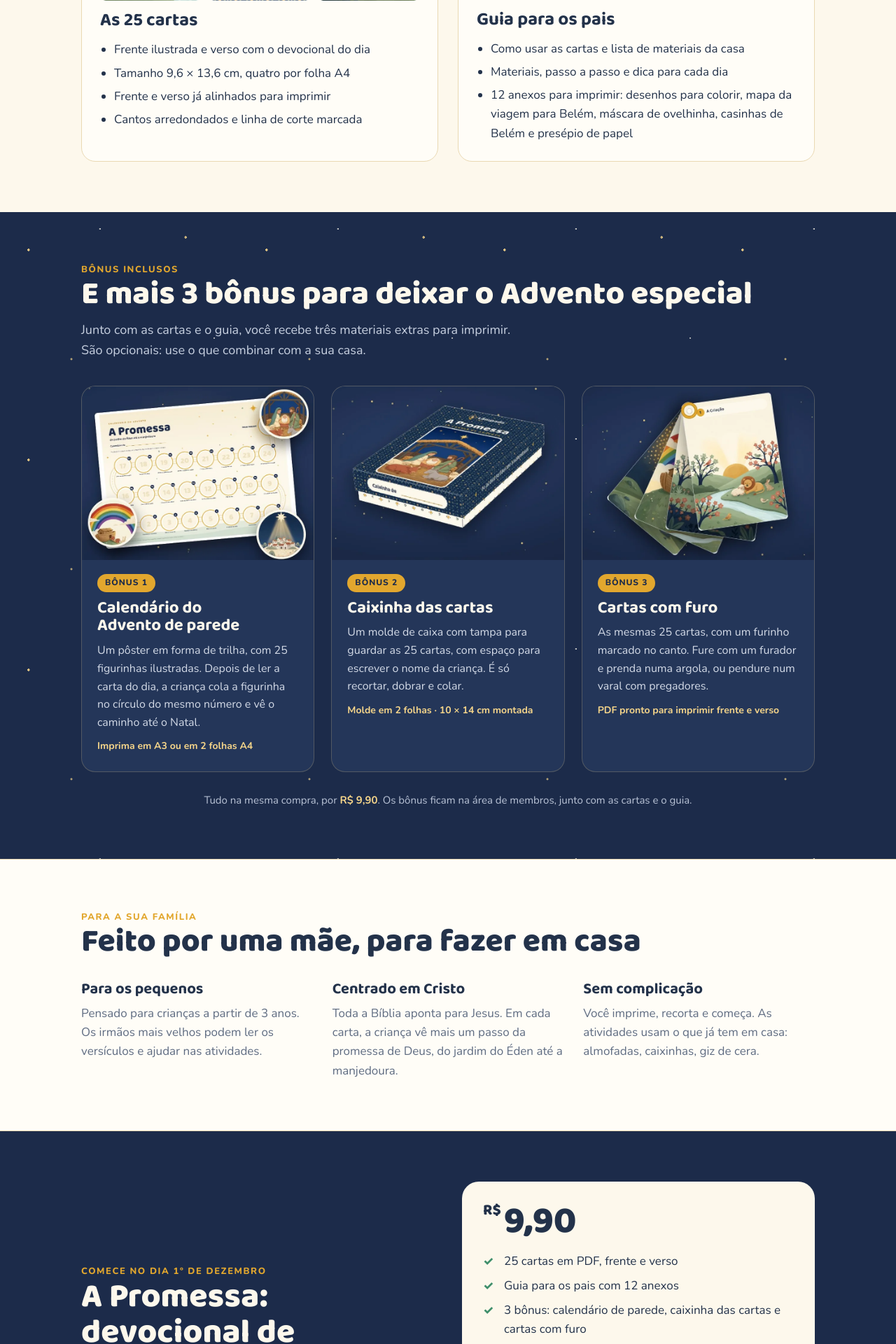
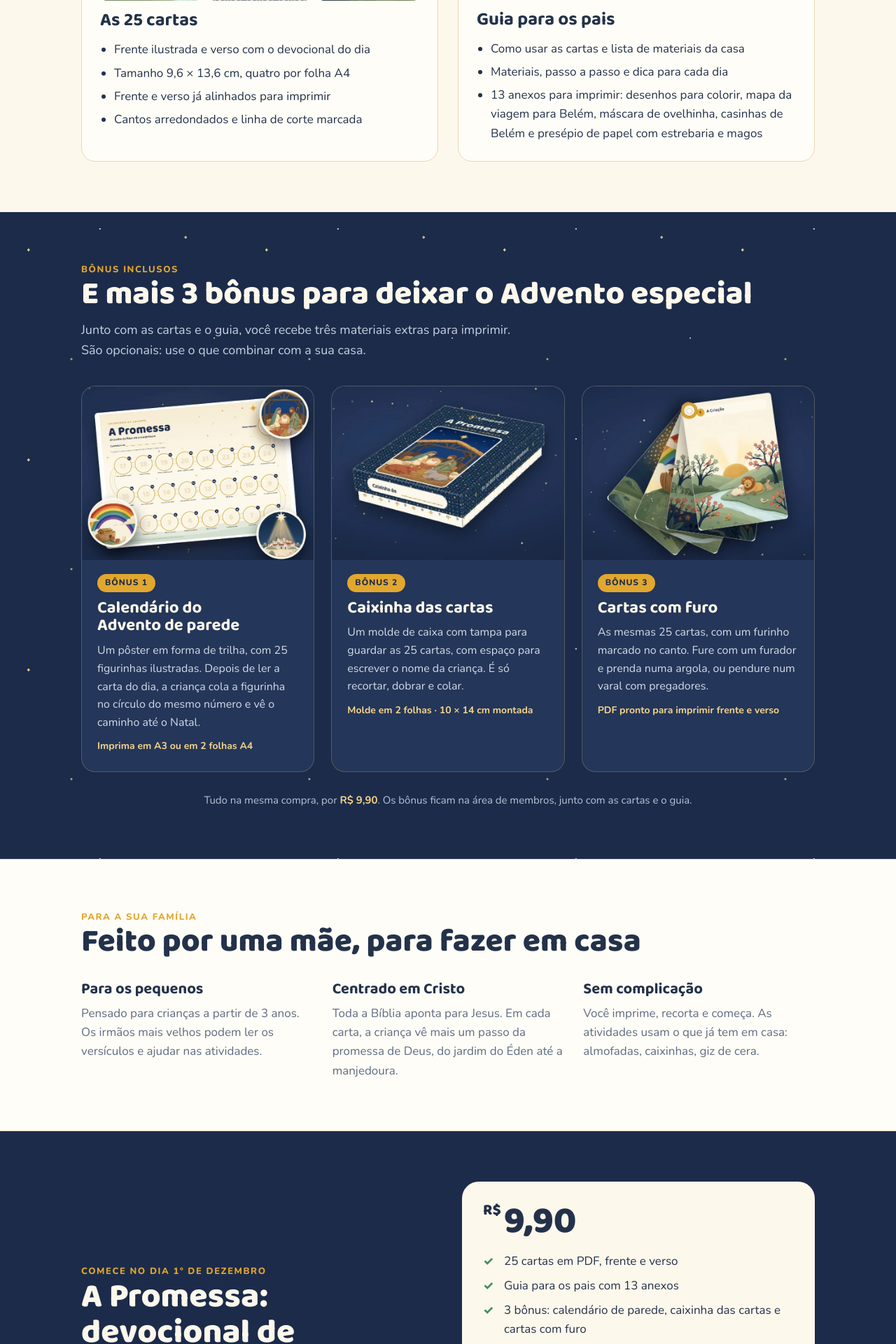
Before and after one commit to ElisaSchulz/educacao-infantil, a plain HTML site: page a-promessa/index.html in a window 1280 px wide. Shown: the part 3200-5120 px from the top of the page at 70% size. Drawn offline with nearby package versions, Linux system fonts and the light colour scheme.

Commit message:
Página A Promessa: guia agora tem 13 anexos (presépio parte 2)
Co-Authored-By: Claude Opus 5.5 <noreply@anthropic.com>
Claude-Session: https://claude.ai/code/session_016oRga98MG3cbd26hTK2Dhi

```diff
--- a/a-promessa/index.html
+++ b/a-promessa/index.html
@@ -314,7 +314,7 @@ footer .wrap { display: grid; gap: 6px; }
           <ul>
             <li>Como usar as cartas e lista de materiais da casa</li>
             <li>Materiais, passo a passo e dica para cada dia</li>
-            <li>12 anexos para imprimir: desenhos para colorir, mapa da viagem para Belém, máscara de ovelhinha, casinhas de Belém e presépio de papel</li>
+            <li>13 anexos para imprimir: desenhos para colorir, mapa da viagem para Belém, máscara de ovelhinha, casinhas de Belém e presépio de papel com estrebaria e magos</li>
           </ul>
         </article>
       </div>
@@ -382,7 +382,7 @@ footer .wrap { display: grid; gap: 6px; }
         <p class="big"><span>R$</span>9,90</p>
         <ul>
           <li>25 cartas em PDF, frente e verso</li>
-          <li>Guia para os pais com 12 anexos</li>
+          <li>Guia para os pais com 13 anexos</li>
           <li>3 bônus: calendário de parede, caixinha das cartas e cartas com furo</li>
           <li>Pagamento por Pix ou cartão</li>
           <li>Acesso liberado por e-mail logo após o pagamento</li>
```
